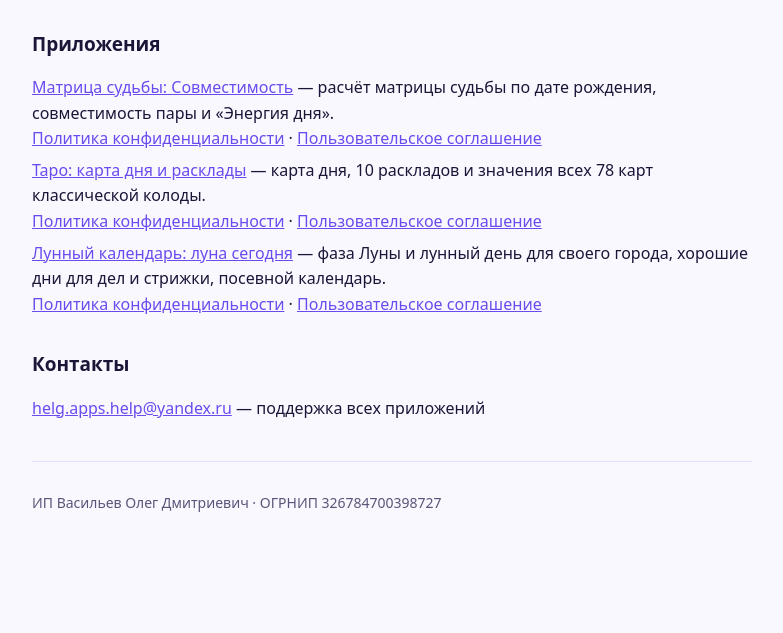
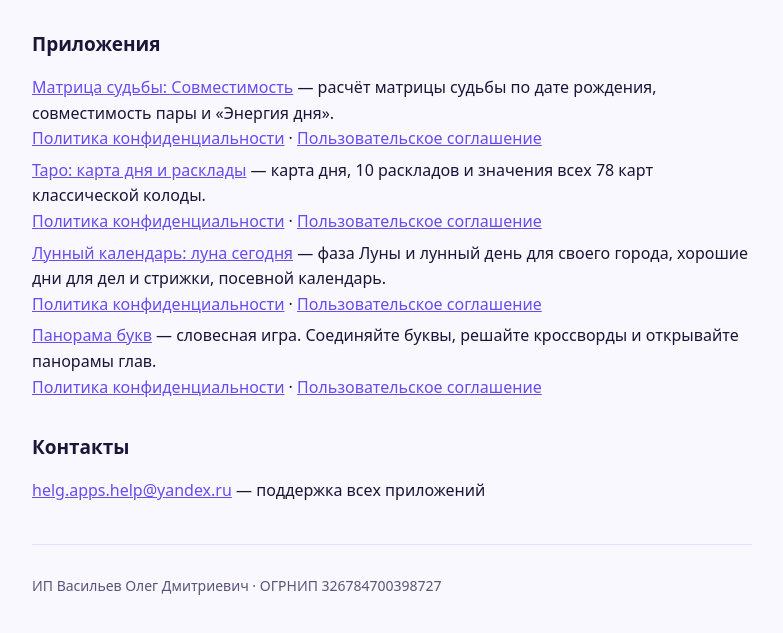
Before and after one commit to HelgApps/helgapps.github.io, a plain HTML site: page index.html in a window 1280 px wide. Shown: the part 137-770 px from the top of the page, without its empty margins (248-1031 px from the left). Drawn offline with Linux system fonts and the light colour scheme.

Commit message:
Add files via upload

```diff
--- a/index.html
+++ b/index.html
@@ -35,6 +35,13 @@
           <a href="moon/privacy.html">Политика конфиденциальности</a> ·
           <a href="moon/terms.html">Пользовательское соглашение</a>
         </li>
+        <li>
+          <a href="panorama-bukv/">Панорама букв</a> — словесная игра. Соединяйте буквы, решайте кроссворды
+          и открывайте панорамы глав.
+          <br />
+          <a href="panorama-bukv/privacy.html">Политика конфиденциальности</a> ·
+          <a href="panorama-bukv/terms.html">Пользовательское соглашение</a>
+        </li>
       </ul>
 
       <h2>Контакты</h2>
```
